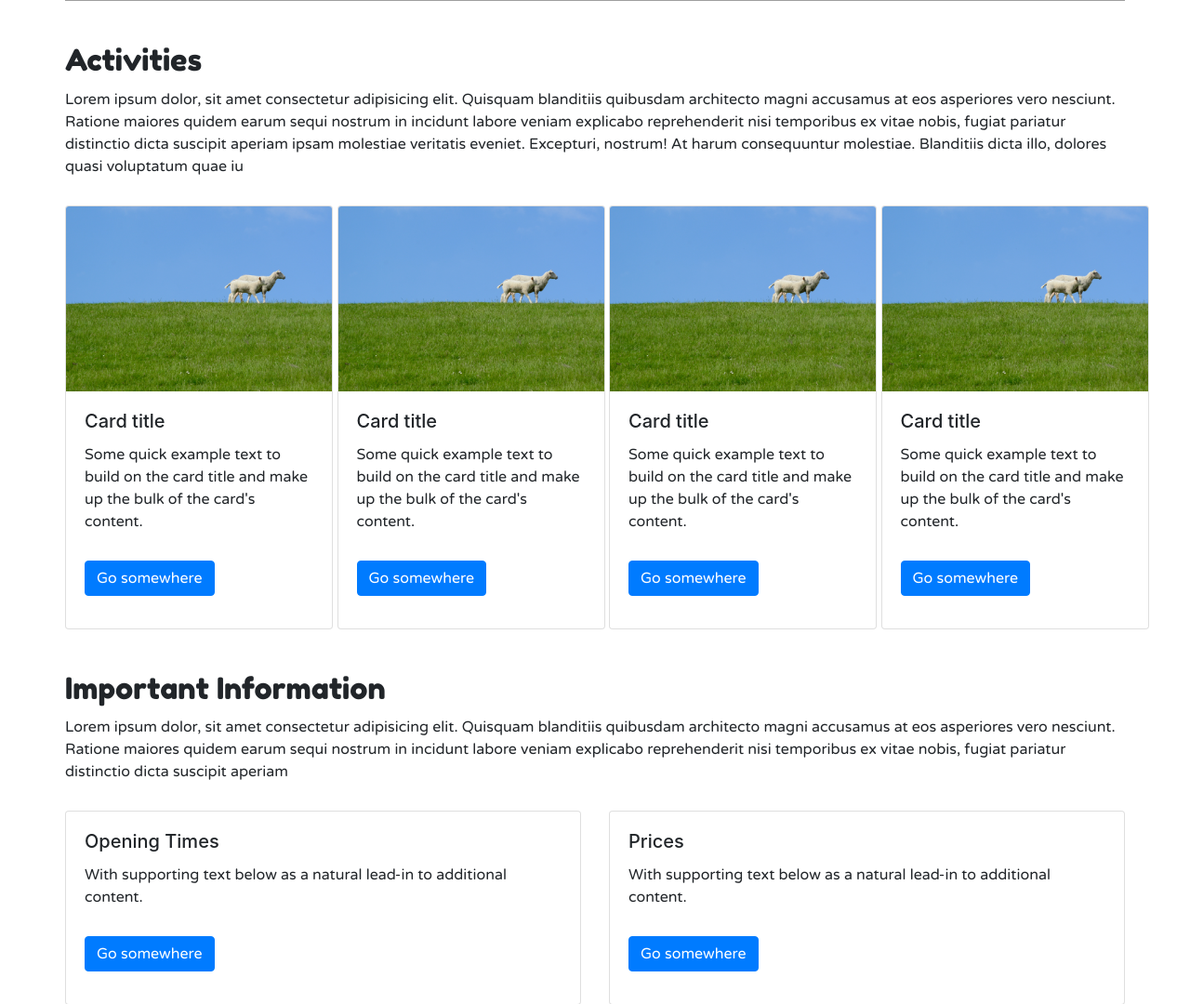
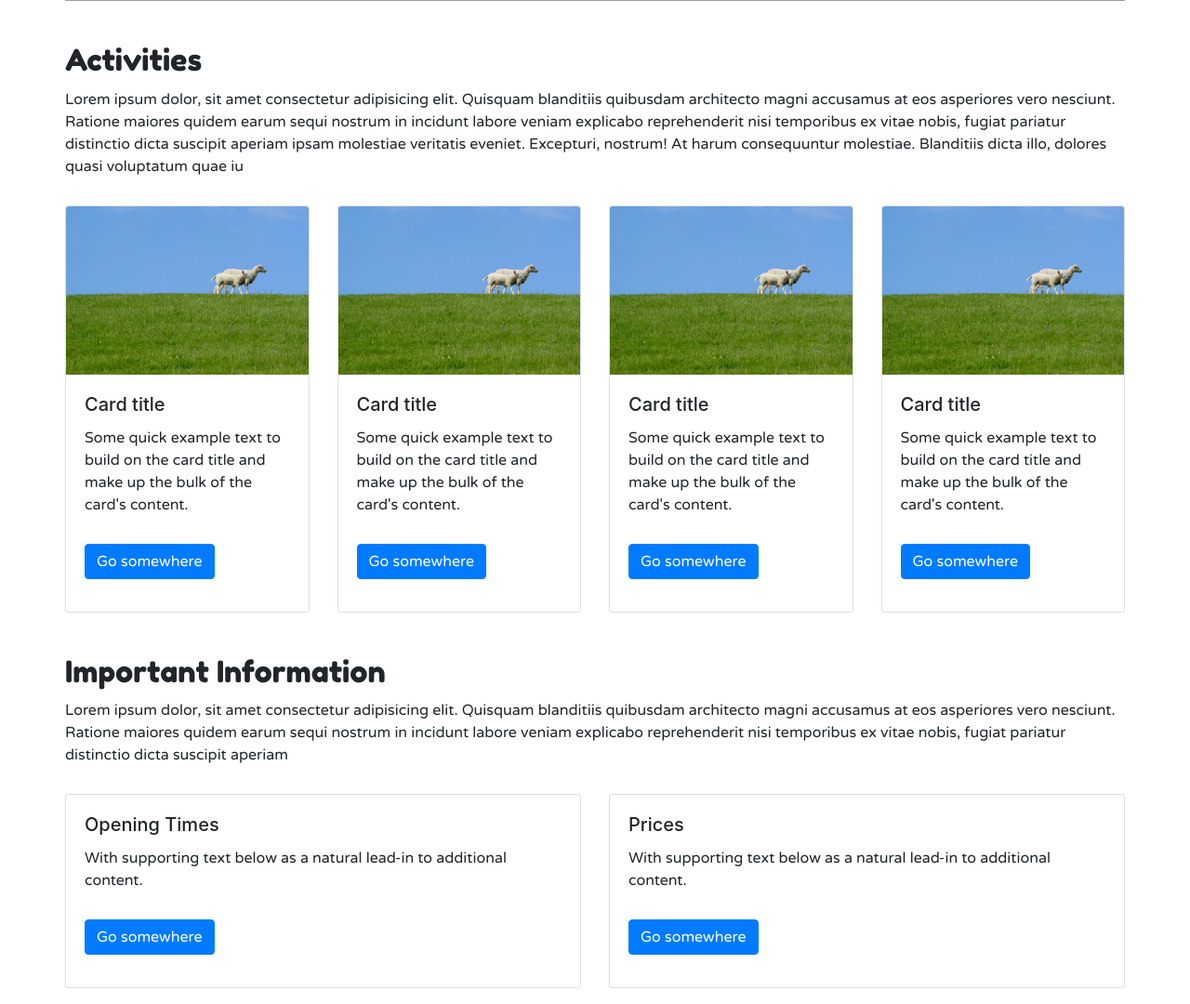
Before and after one commit to JayPeaa/msproject5, a Django app: page / in a window 1280 px wide. Shown: the part 1128-2208 px from the top of the page at 93% size. Run offline with Django 3.2, Linux system fonts and the light colour scheme; some libraries are stand-ins or nearby versions; grey boxes are pictures that could not be loaded.

Commit message:
fixed formatting on activity cards

```diff
--- a/templates/home.html
+++ b/templates/home.html
@@ -78,7 +78,7 @@
 
         <div class="row">
             <div class="col-sm-12 col-md-3">
-                <div class="card" style="width: 18rem;">
+                <div class="card">
                     <img class="card-img-top" src="/static/img/hero4.jpg" alt="Card image cap">
                     <div class="card-body">
                         <h5 class="card-title">Card title</h5>
@@ -90,7 +90,7 @@
                 </div>
             </div>
             <div class="col-sm-12 col-md-3">
-                <div class="card" style="width: 18rem;">
+                <div class="card">
                     <img class="card-img-top" src="/static/img/hero4.jpg" alt="Card image cap">
                     <div class="card-body">
                         <h5 class="card-title">Card title</h5>
@@ -102,7 +102,7 @@
                 </div>
             </div>
             <div class="col-sm-12 col-md-3">
-                <div class="card" style="width: 18rem;">
+                <div class="card">
                     <img class="card-img-top" src="/static/img/hero4.jpg" alt="Card image cap">
                     <div class="card-body">
                         <h5 class="card-title">Card title</h5>
@@ -114,7 +114,7 @@
                 </div>
             </div>
             <div class="col-sm-12 col-md-3">
-                <div class="card" style="width: 18rem;">
+                <div class="card">
                     <img class="card-img-top" src="/static/img/hero4.jpg" alt="Card image cap">
                     <div class="card-body">
                         <h5 class="card-title">Card title</h5>
```
